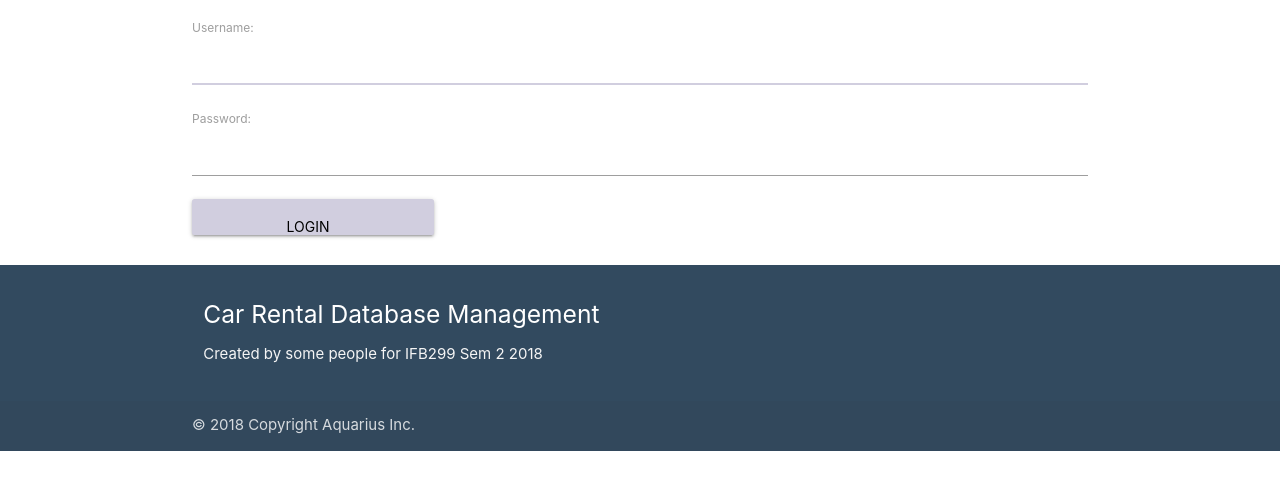
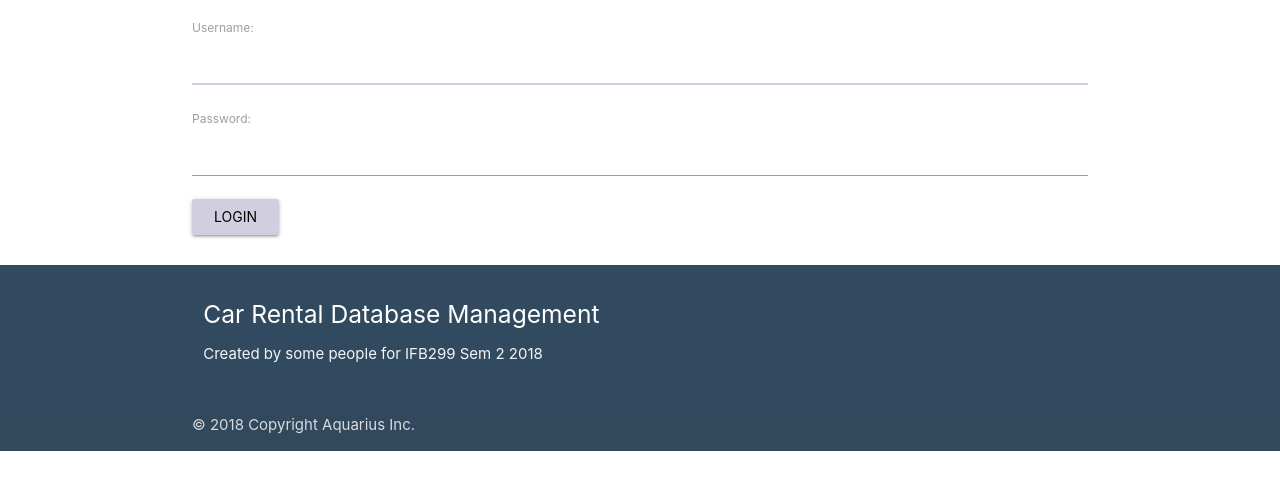
Before and after one commit to AquariusInc/CRDMP, a Django app: page /accounts/login/ in a window 1280 px wide. Shown: the part 164-649 px from the top of the page. Run offline with Django 3.2, Linux system fonts and the light colour scheme; parts of the project's set-up code (start-up, migrations or seed data) failed here and were passed over.

Commit message:
fixed button again

```diff
--- a/mysite/RentalApp/templates/registration/login.html
+++ b/mysite/RentalApp/templates/registration/login.html
@@ -10,13 +10,6 @@
     font-weight: bold;
 }
 
-#submitBtn {
-    width: 200px;
-    padding: 10px;
-    margin: 10px;
-    margin-left: auto;
-    display: block;
-}
 </style>
 
 <div class="container">
```
Also changed, not shown: mysite/RentalApp/templates/signup.html (+0 -7 lines).
